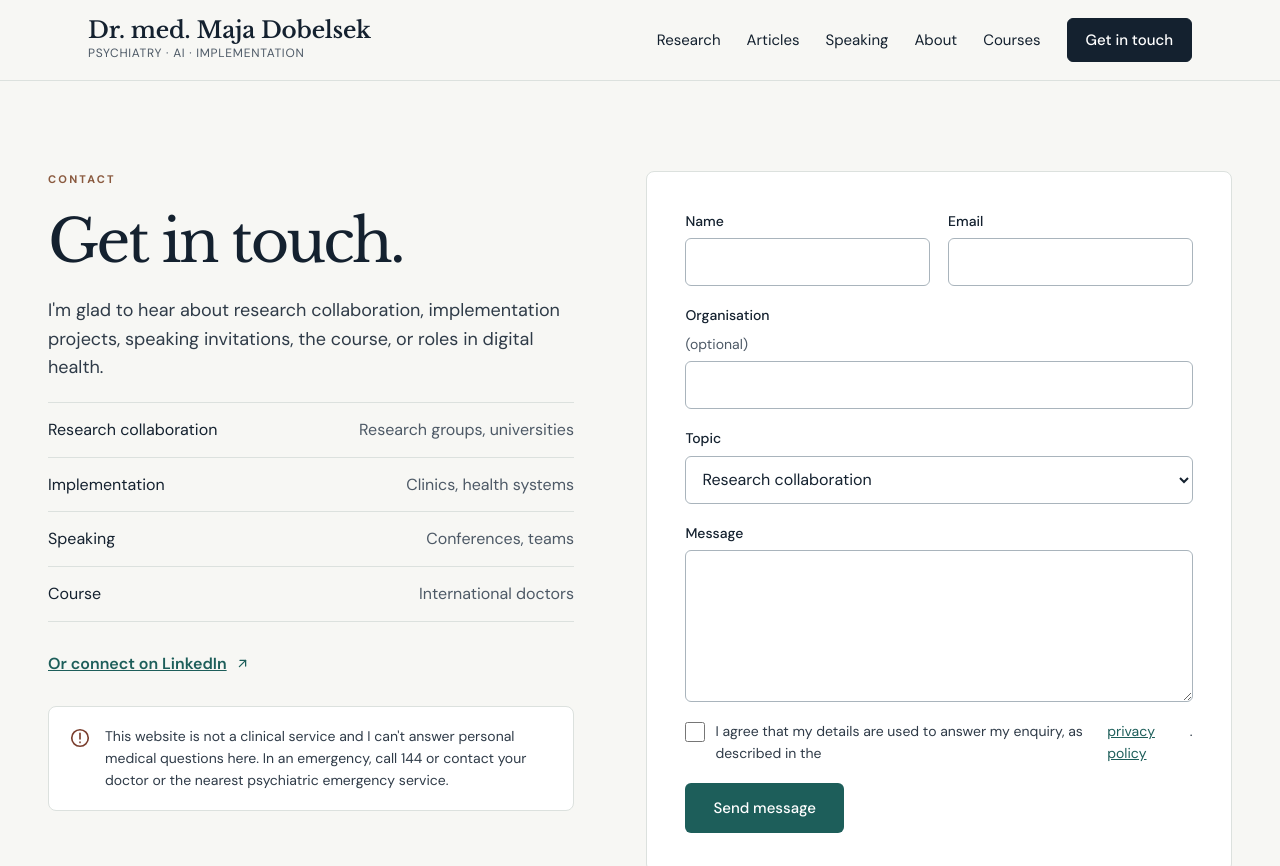
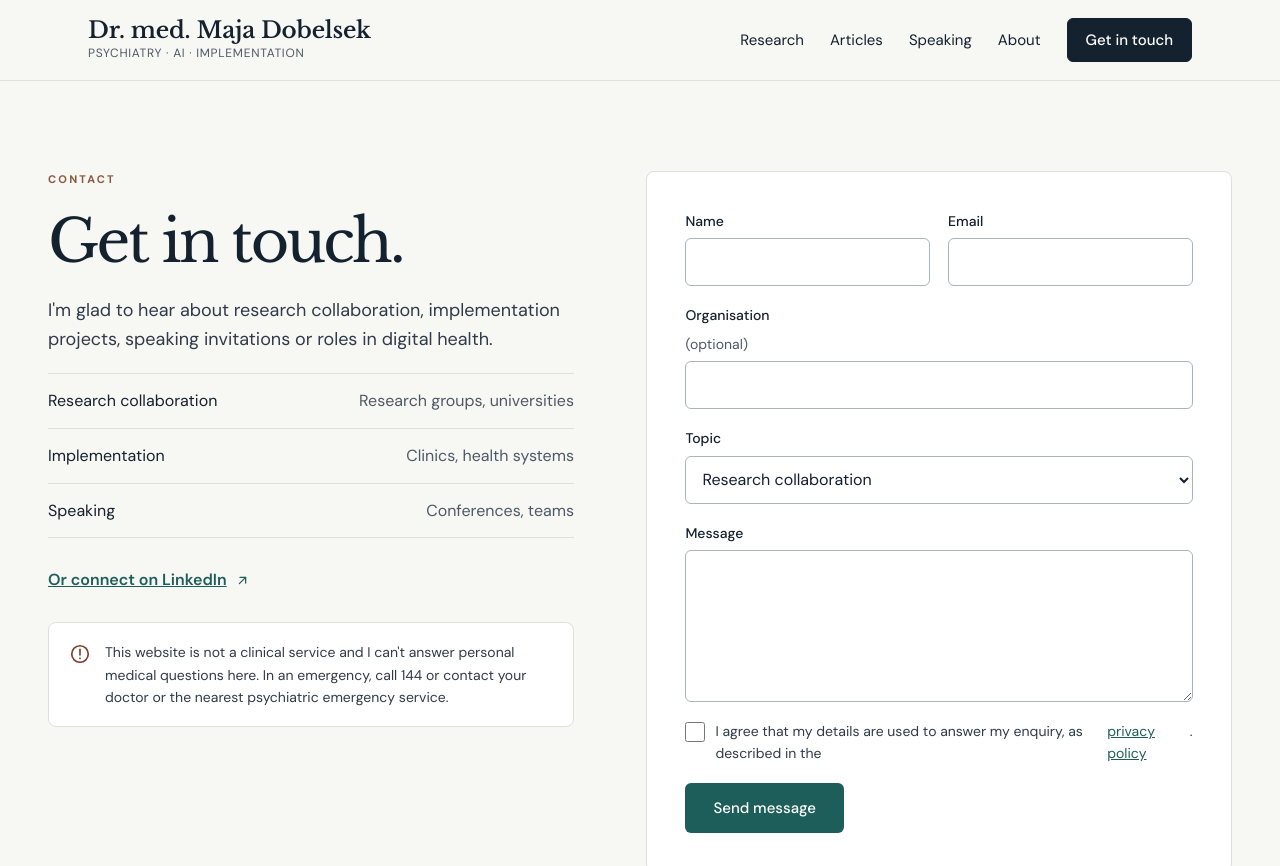
Before and after one commit to majadobelsek-lgtm/webseite, a plain HTML site: page contact.html in a window 1280 px wide. Shown: the top 866 px of the page. Drawn offline with Linux system fonts and the light colour scheme.

Commit message:
Hide course page until it is ready
Co-Authored-By: Claude Opus 5.5 <noreply@anthropic.com>
Claude-Session: https://claude.ai/code/session_01RMxbYj8MAWg163qb1w1msj

```diff
--- a/contact.html
+++ b/contact.html
@@ -24,7 +24,7 @@
 <a href="./articles/" style="color: #14212F; text-decoration: none; display: inline-block; padding: 12px 0">Articles</a>
 <a href="./speaking.html" style="color: #14212F; text-decoration: none; display: inline-block; padding: 12px 0">Speaking</a>
 <a href="./about.html" style="color: #14212F; text-decoration: none; display: inline-block; padding: 12px 0">About</a>
-<a href="./courses.html" style="color: #14212F; text-decoration: none; display: inline-block; padding: 12px 0">Courses</a>
+<!-- COURSES HIDDEN until the course page is ready: <a href="./courses.html" style="color: #14212F; text-decoration: none; display: inline-block; padding: 12px 0">Courses</a> -->
 <!-- LANGUAGE SWITCH hidden until a German version exists: <span style="font-size: 13px; color: #4D5966; display: inline-flex; gap: 6px; align-items: center"><span style="font-weight: 600; color: #14212F">EN</span><span aria-hidden="true">/</span><a href="#de" style="color: #4D5966; text-decoration: none; display: inline-block; padding: 12px 0">DE</a></span> -->
 <a href="./contact.html" aria-current="page" style="display: inline-flex; align-items: center; min-height: 44px; padding: 0 18px; background: #14212F; border: 1px solid #14212F; border-radius: 6px; color: #FFFFFF; text-decoration: none; font-weight: 500">Get in touch</a>
 </nav>
@@ -38,12 +38,12 @@
 <div style="flex: 1 1 420px; min-width: 0; display: flex; flex-direction: column; gap: 20px">
 <p style="margin: 0; font-size: 11px; letter-spacing: 0.2em; text-transform: uppercase; font-weight: 700; color: #8A5A3F">Contact</p>
 <h1 style="margin: 0; font-family: 'Libre Baskerville', Georgia, serif; font-size: clamp(38px, 4.6vw, 60px); line-height: 1.15; font-weight: 400; letter-spacing: -0.045em">Get in touch.</h1>
-<p style="margin: 0; font-size: 18px; color: #2F3B48">I'm glad to hear about research collaboration, implementation projects, speaking invitations, the course, or roles in digital health.</p>
+<p style="margin: 0; font-size: 18px; color: #2F3B48">I'm glad to hear about research collaboration, implementation projects, speaking invitations or roles in digital health.</p>
 <ul style="margin: 0; padding: 0; list-style: none; display: flex; flex-direction: column; border-top: 1px solid #DCE1DE">
 <li style="padding: 14px 0; border-bottom: 1px solid #DCE1DE; display: flex; justify-content: space-between; gap: 16px"><span>Research collaboration</span><span style="color: #4D5966">Research groups, universities</span></li>
 <li style="padding: 14px 0; border-bottom: 1px solid #DCE1DE; display: flex; justify-content: space-between; gap: 16px"><span>Implementation</span><span style="color: #4D5966">Clinics, health systems</span></li>
 <li style="padding: 14px 0; border-bottom: 1px solid #DCE1DE; display: flex; justify-content: space-between; gap: 16px"><span>Speaking</span><span style="color: #4D5966">Conferences, teams</span></li>
-<li style="padding: 14px 0; border-bottom: 1px solid #DCE1DE; display: flex; justify-content: space-between; gap: 16px"><span>Course</span><span style="color: #4D5966">International doctors</span></li>
+<!-- COURSES HIDDEN until the course page is ready: <li style="padding: 14px 0; border-bottom: 1px solid #DCE1DE; display: flex; justify-content: space-between; gap: 16px"><span>Course</span><span style="color: #4D5966">International doctors</span></li> -->
 </ul>
 <a href="https://www.linkedin.com/in/maja-dobelsek/" style="align-self: flex-start; display: inline-flex; align-items: center; gap: 8px; min-height: 44px; color: #1D5E5A; font-weight: 600">Or connect on LinkedIn <svg aria-hidden="true" width="15" height="15" viewBox="0 0 24 24" fill="none" stroke="currentColor" stroke-width="2" stroke-linecap="round" stroke-linejoin="round"><path d="M7 17L17 7"></path><path d="M8 7h9v9"></path></svg></a>
 <div style="background: #FFFFFF; border: 1px solid #DCE1DE; border-radius: 8px; padding: 18px 20px; display: flex; gap: 14px; align-items: flex-start">
@@ -59,7 +59,7 @@
 <label for="c-email" style="flex: 1 1 200px; display: flex; flex-direction: column; gap: 6px; font-size: 14px; font-weight: 500">Email<input id="c-email" name="email" type="email" autocomplete="email" required style="min-height: 48px; padding: 0 14px; border: 1px solid #A9B4BC; border-radius: 6px; font-size: 16px; font-family: inherit; color: #14212F; background: #FFFFFF"></label>
 </div>
 <label for="c-org" style="display: flex; flex-direction: column; gap: 6px; font-size: 14px; font-weight: 500">Organisation <span style="font-weight: 400; color: #4D5966">(optional)</span><input id="c-org" name="organisation" type="text" autocomplete="organization" style="min-height: 48px; padding: 0 14px; border: 1px solid #A9B4BC; border-radius: 6px; font-size: 16px; font-family: inherit; color: #14212F; background: #FFFFFF"></label>
-<label for="c-topic" style="display: flex; flex-direction: column; gap: 6px; font-size: 14px; font-weight: 500">Topic<select id="c-topic" name="topic" style="min-height: 48px; padding: 0 12px; border: 1px solid #A9B4BC; border-radius: 6px; font-size: 16px; font-family: inherit; color: #14212F; background: #FFFFFF"><option>Research collaboration</option><option>Implementation project</option><option>Speaking invitation</option><option>Roles and opportunities</option><option>Swiss Psychiatry Entry Roadmap</option><option>Something else</option></select></label>
+<label for="c-topic" style="display: flex; flex-direction: column; gap: 6px; font-size: 14px; font-weight: 500">Topic<select id="c-topic" name="topic" style="min-height: 48px; padding: 0 12px; border: 1px solid #A9B4BC; border-radius: 6px; font-size: 16px; font-family: inherit; color: #14212F; background: #FFFFFF"><option>Research collaboration</option><option>Implementation project</option><option>Speaking invitation</option><option>Roles and opportunities</option><!-- COURSES HIDDEN until the course page is ready: <option>Swiss Psychiatry Entry Roadmap</option> --><option>Something else</option></select></label>
 <label for="c-msg" style="display: flex; flex-direction: column; gap: 6px; font-size: 14px; font-weight: 500">Message<textarea id="c-msg" name="message" rows="6" required style="padding: 12px 14px; border: 1px solid #A9B4BC; border-radius: 6px; font-size: 16px; font-family: inherit; color: #14212F; background: #FFFFFF; resize: vertical"></textarea></label>
 <label for="c-consent" style="display: flex; gap: 10px; align-items: flex-start; font-size: 14px; color: #2F3B48"><input id="c-consent" name="consent" type="checkbox" required style="width: 20px; height: 20px; margin: 2px 0 0 0; flex: 0 0 20px">I agree that my details are used to answer my enquiry, as described in the <a href="./datenschutz.html" style="color: #1D5E5A">privacy policy</a>.</label>
 <button type="button" style="align-self: flex-start; min-height: 50px; padding: 0 28px; border: none; border-radius: 6px; background: #1D5E5A; color: #FFFFFF; font-size: 15px; font-weight: 500; font-family: inherit; cursor: pointer">Send message</button>
```
Also changed, not shown: 404.html (+1 -1 lines), about.html (+1 -1 lines), articles/index.html (+1 -1 lines), articles/psychiatrist-work-ai-everywhere.html (+1 -1 lines), datenschutz.html (+1 -1 lines), impressum.html (+1 -1 lines), index.html (+4 -2 lines), research.html (+1 -1 lines), speaking.html (+1 -1 lines), 1 other file.
